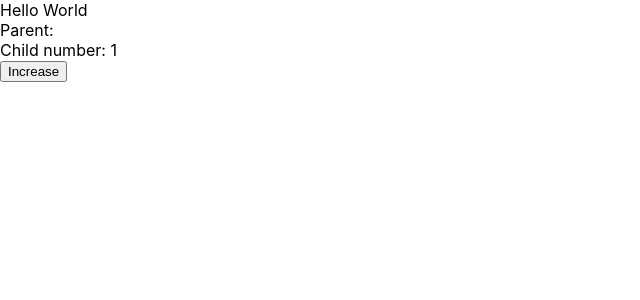
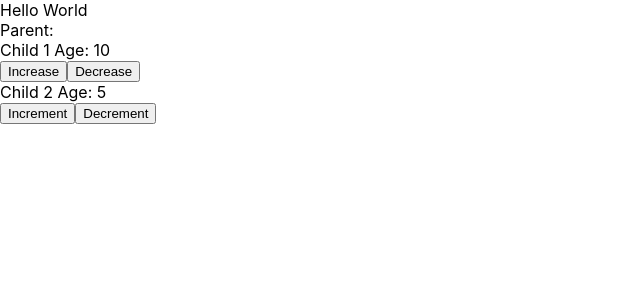
Before and after one commit to sshamim/project005, a React (Create React App) app: page / in a window 1280 px wide. Shown: the top 300 px of the page, without its empty margins (0-640 px from the left). Built offline with nearby package versions, Linux system fonts and the light colour scheme.

Commit message:
reducer incorporated
numberReducer.js and Child2.js added

```diff
--- a/src/App.js
+++ b/src/App.js
@@ -10,7 +10,8 @@ function App() {
     // number[0] = some value
     // number[1] = some function
 
-    let number = useState(1)
+    let number = useState(10)
+
 
       return (
 
--- a/src/Child.js
+++ b/src/Child.js
@@ -9,9 +9,10 @@ function Child() {
 
       return (
           <div >
-            Child number: {count[0]}
+            Child 1 Age: {count[0]}
             <br />
             <button onClick={()=>{updateValue (++count[0])}}>Increase</button>
+            <button onClick={()=>{updateValue (--count[0])}}>Decrease</button>
           </div>
         );
   }
--- /dev/null
+++ b/src/Child2.js
@@ -0,0 +1,18 @@
+import React, { useContext, useReducer } from 'react';
+import numberReducer from './numberReducer';
+
+
+function Child2() {
+
+    let [state, dispatch] = useReducer(numberReducer, 5)
+        return (
+          <div >
+            Child 2 Age: {state}
+            <br />
+            <button onClick={()=>{dispatch({type:"INCREMENT", step: 2})}}>Increment</button>
+            <button onClick={()=>{dispatch({type:"DECREMENT", step: 3})}}>Decrement</button>
+          </div>
+        );
+  }
+
+  export default Child2;
--- a/src/Parent.js
+++ b/src/Parent.js
@@ -1,5 +1,6 @@
 import React from  'react';
 import Child from './Child';
+import Child2 from './Child2';
 
 function Parent(){
 
@@ -7,6 +8,7 @@ function Parent(){
     <div>
       Parent:
       <Child></Child>
+      <Child2></Child2>
     </div>
   );
 }
--- /dev/null
+++ b/src/numberReducer.js
@@ -0,0 +1,10 @@
+const numberReducer = (state, action) => {
+    switch (action.type) {
+      case 'INCREMENT':
+        return state + action.step
+      case 'DECREMENT':
+        return state - action.step
+    }
+  }
+
+  export default numberReducer
```
